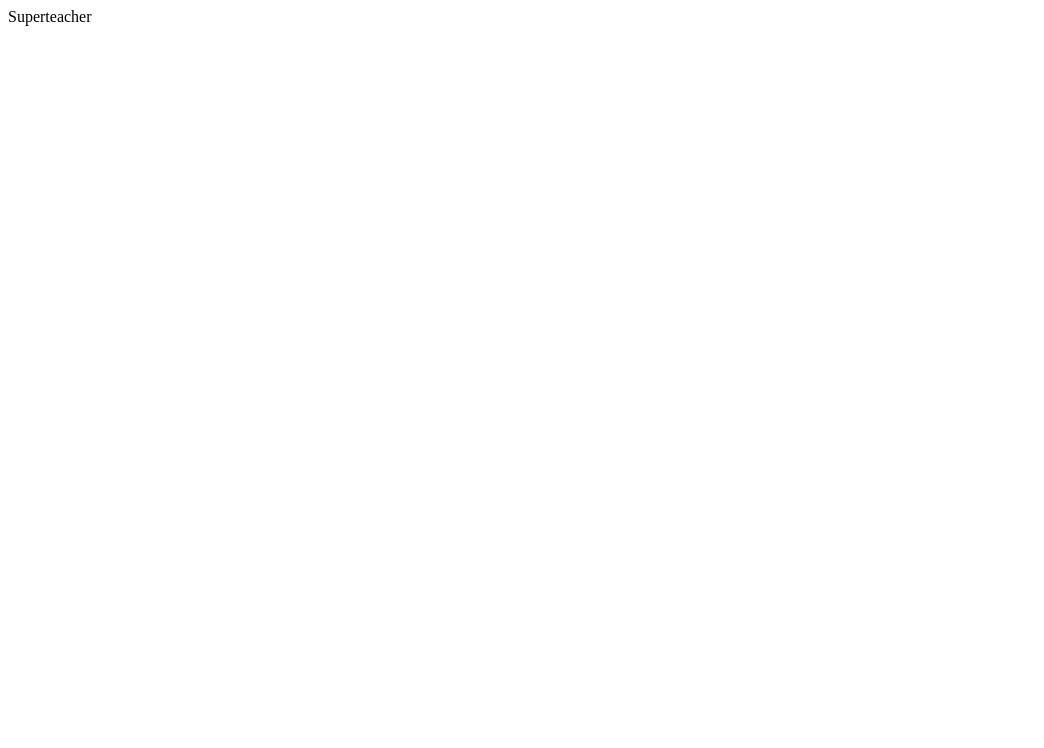
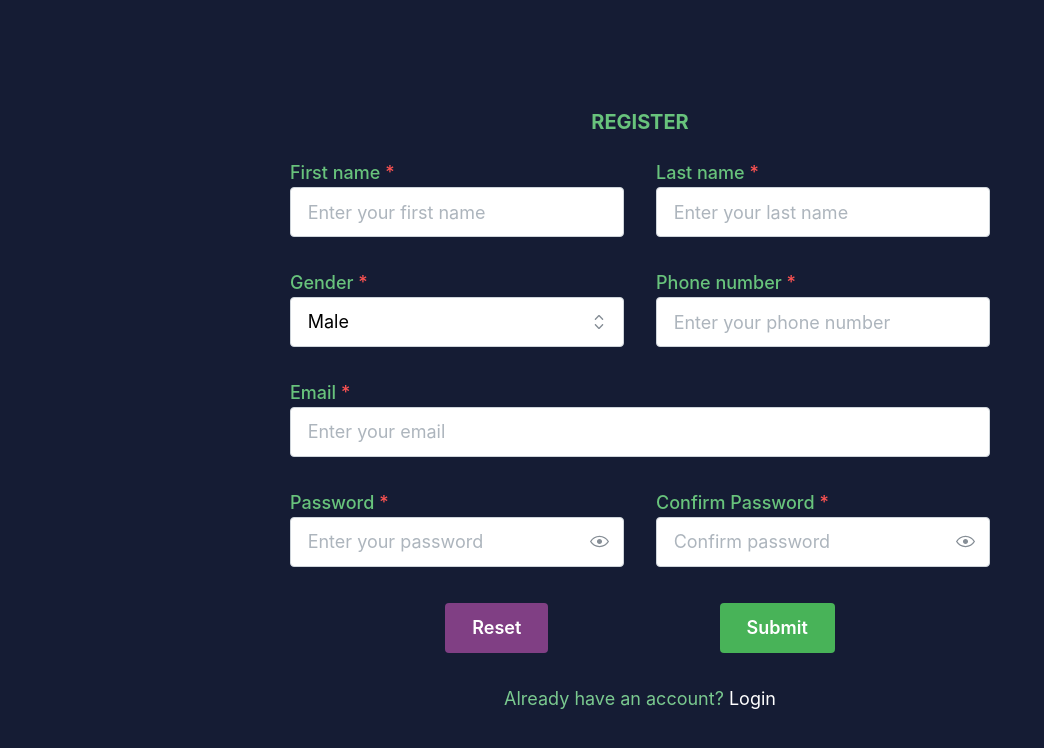
Before and after one commit to iIqbalSazim/superteacher-client, a React (Vite) app: page / in a window 1280 px wide. Shown: the top 748 px of the page, without its empty margins (0-1044 px from the left). Built offline with nearby package versions, Linux system fonts and the light colour scheme.

Commit message:
ST-02: Add Registration and Login Page.
- Add files Login, LoginForm, Registration, RegistrationForm and
  Colors.

```diff
--- a/src/App.jsx
+++ b/src/App.jsx
@@ -1,5 +1,17 @@
+import { BrowserRouter, Route, Routes } from "react-router-dom";
+
+import Registration from "./Pages/Registration/Registration";
+import Login from "./Pages/Login/Login";
+
 function App() {
-  return <div>Superteacher</div>;
+  return (
+    <BrowserRouter>
+      <Routes>
+        <Route path="/" element={<Registration />} />
+        <Route path="/login" element={<Login />} />
+      </Routes>
+    </BrowserRouter>
+  );
 }
 
 export default App;
--- /dev/null
+++ b/src/Pages/Login/Login.jsx
@@ -0,0 +1,7 @@
+import LoginForm from "./LoginForm/LoginForm";
+
+const Login = () => {
+  return <LoginForm />;
+};
+
+export default Login;
--- /dev/null
+++ b/src/Pages/Login/LoginForm/LoginForm.jsx
@@ -0,0 +1,75 @@
+import {
+  Anchor,
+  Box,
+  Button,
+  Flex,
+  Grid,
+  Group,
+  PasswordInput,
+  Text,
+  TextInput,
+} from "@mantine/core";
+import { useForm } from "@mantine/form";
+import { Link } from "react-router-dom";
+
+const LoginForm = () => {
+  const form = useForm({
+    initialValues: {
+      email: "",
+      password: "",
+    },
+  });
+
+  return (
+    <Flex
+      justify="center"
+      align="center"
+      direction="column"
+      style={{ minHeight: "100vh" }}
+    >
+      <Text my={20} fw={700} tt={"uppercase"} size="xl">
+        Login
+      </Text>
+      <Box maw={700} mx="auto">
+        <form onSubmit={form.onSubmit((values) => console.log(values))}>
+          <Grid gutter={"xl"}>
+            <Grid.Col span={12}>
+              <TextInput
+                size={"lg"}
+                label="Email"
+                placeholder="Enter your email"
+                withAsterisk
+                {...form.getInputProps("email")}
+              />
+            </Grid.Col>
+
+            <Grid.Col span={12}>
+              <PasswordInput
+                size="lg"
+                label="Password"
+                placeholder="Enter your password"
+                withAsterisk
+                {...form.getInputProps("password")}
+              />
+            </Grid.Col>
+          </Grid>
+
+          <Group justify="space-evenly" mt="xl" pt={"md"}>
+            <Button type="submit" size="lg" color="sazim-green.7">
+              Submit
+            </Button>
+          </Group>
+        </form>
+
+        <Text fw={400} c={"sazim-green.4"} ta={"center"} size="lg" mt={"xl"}>
+          Don&apos;t have an account?{" "}
+          <Anchor component={Link} to={"/"} c="white">
+            Register
+          </Anchor>
+        </Text>
+      </Box>
+    </Flex>
+  );
+};
+
+export default LoginForm;
--- /dev/null
+++ b/src/Pages/Registration/Components/RegistrationForm/RegistrationForm.jsx
@@ -0,0 +1,137 @@
+import { useForm } from "@mantine/form";
+import {
+  TextInput,
+  Button,
+  Group,
+  Box,
+  PasswordInput,
+  NativeSelect,
+  Flex,
+  Text,
+  Grid,
+  Anchor,
+} from "@mantine/core";
+import { Link } from "react-router-dom";
+
+const RegistrationForm = () => {
+  const form = useForm({
+    initialValues: {
+      email: "",
+      password: "",
+      confirm_password: "",
+      gender: "",
+      first_name: "",
+      last_name: "",
+      phone_number: "",
+    },
+  });
+
+  return (
+    <Flex
+      justify="center"
+      align="center"
+      direction="column"
+      style={{ minHeight: "100vh" }}
+    >
+      <Text my={20} fw={700} tt={"uppercase"} size="xl">
+        Register
+      </Text>
+      <Box maw={700} mx="auto">
+        <form onSubmit={form.onSubmit((values) => console.log(values))}>
+          <Grid gutter={"xl"}>
+            <Grid.Col span={6}>
+              <TextInput
+                size={"lg"}
+                label="First name"
+                placeholder="Enter your first name"
+                withAsterisk
+                {...form.getInputProps("first_name")}
+              />
+            </Grid.Col>
+
+            <Grid.Col span={6}>
+              <TextInput
+                size={"lg"}
+                label="Last name"
+                placeholder="Enter your last name"
+                withAsterisk
+                {...form.getInputProps("last_name")}
+              />
+            </Grid.Col>
+
+            <Grid.Col span={6}>
+              <NativeSelect
+                size="lg"
+                label="Gender"
+                withAsterisk
+                {...form.getInputProps("gender")}
+                data={["Male", "Female", "Prefer not to say"]}
+              />
+            </Grid.Col>
+
+            <Grid.Col span={6}>
+              <TextInput
+                size={"lg"}
+                label="Phone number"
+                placeholder="Enter your phone number"
+                withAsterisk
+                {...form.getInputProps("phone_number")}
+              />
+            </Grid.Col>
+
+            <Grid.Col span={12}>
+              <TextInput
+                size={"lg"}
+                label="Email"
+                placeholder="Enter your email"
+                withAsterisk
+                {...form.getInputProps("email")}
+              />
+            </Grid.Col>
+
+            <Grid.Col span={6}>
+              <PasswordInput
+                size="lg"
+                label="Password"
+                placeholder="Enter your password"
+                withAsterisk
+                {...form.getInputProps("password")}
+              />
+            </Grid.Col>
+            <Grid.Col span={6}>
+              <PasswordInput
+                size="lg"
+                label="Confirm Password"
+                placeholder="Confirm password"
+                withAsterisk
+                {...form.getInputProps("confirm_password")}
+              />
+            </Grid.Col>
+          </Grid>
+
+          <Group justify="space-evenly" mt="lg" pt={"md"}>
+            <Button
+              size="lg"
+              color="sazim-purple.6"
+              onClick={() => form.reset()}
+            >
+              Reset
+            </Button>
+            <Button type="submit" size="lg" color="sazim-green.7">
+              Submit
+            </Button>
+          </Group>
+        </form>
+
+        <Text fw={400} c={"sazim-green.4"} ta={"center"} size="lg" mt={"xl"}>
+          Already have an account?{" "}
+          <Anchor component={Link} to={"/login"} c="white">
+            Login
+          </Anchor>
+        </Text>
+      </Box>
+    </Flex>
+  );
+};
+
+export default RegistrationForm;
--- /dev/null
+++ b/src/Pages/Registration/Registration.jsx
@@ -0,0 +1,7 @@
+import RegistrationForm from "./Components/RegistrationForm/RegistrationForm";
+
+const Registration = () => {
+  return <RegistrationForm />;
+};
+
+export default Registration;
--- /dev/null
+++ b/src/Shared/Constants/Colors.js
@@ -0,0 +1,40 @@
+export const lightColors = {
+  colors: {
+    "sazim-green": [
+      "#c2e5c9",
+      "#b0deb6",
+      "#9ed7b4",
+      "#8cd0a1",
+      "#7ac98f",
+      "#68c37c",
+      "#58bb6a",
+      "#48b358",
+      "#38ab46",
+      "#28a334",
+    ],
+    "sazim-blue": [
+      "#6a79a3",
+      "#5f6e94",
+      "#545a85",
+      "#495076",
+      "#3e4667",
+      "#333b58",
+      "#283149",
+      "#1d263a",
+      "#12192b",
+      "#151c34",
+    ],
+    "sazim-purple": [
+      "#dac2e0",
+      "#cba9d1",
+      "#bc91c1",
+      "#ad78b2",
+      "#9e60a3",
+      "#8f4893",
+      "#803f84",
+      "#875d8d",
+      "#723472",
+      "#5e2d5a",
+    ],
+  },
+};
--- /dev/null
+++ b/src/index.css
@@ -0,0 +1,4 @@
+body {
+    background-color: #151c34;
+    color: #68c37c
+}
--- a/src/main.jsx
+++ b/src/main.jsx
@@ -1,9 +1,16 @@
 import React from "react";
 import ReactDOM from "react-dom/client";
+import { MantineProvider } from "@mantine/core";
+import "@mantine/core/styles.css";
+
 import App from "./App.jsx";
+import "./index.css";
+import { lightColors } from "./Shared/Constants/Colors.js";
 
 ReactDOM.createRoot(document.getElementById("root")).render(
   <React.StrictMode>
-    <App />
+    <MantineProvider theme={lightColors}>
+      <App />
+    </MantineProvider>
   </React.StrictMode>
 );
```
